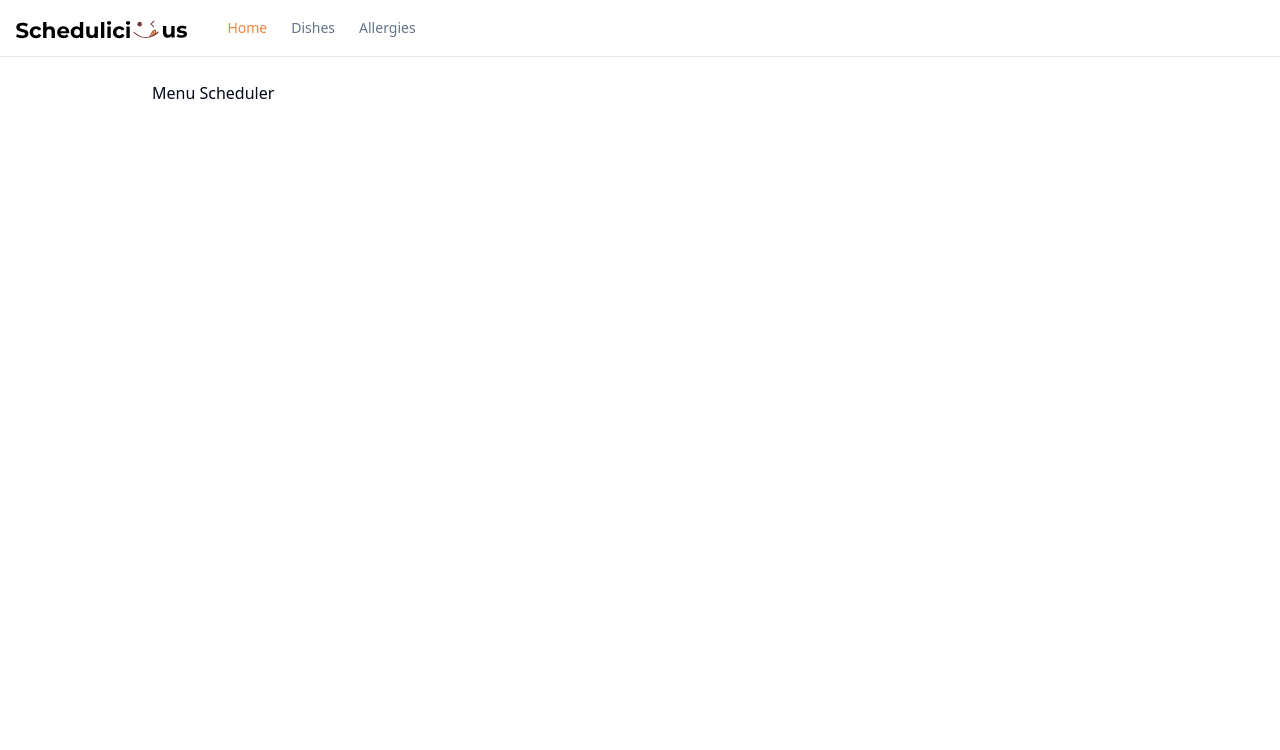
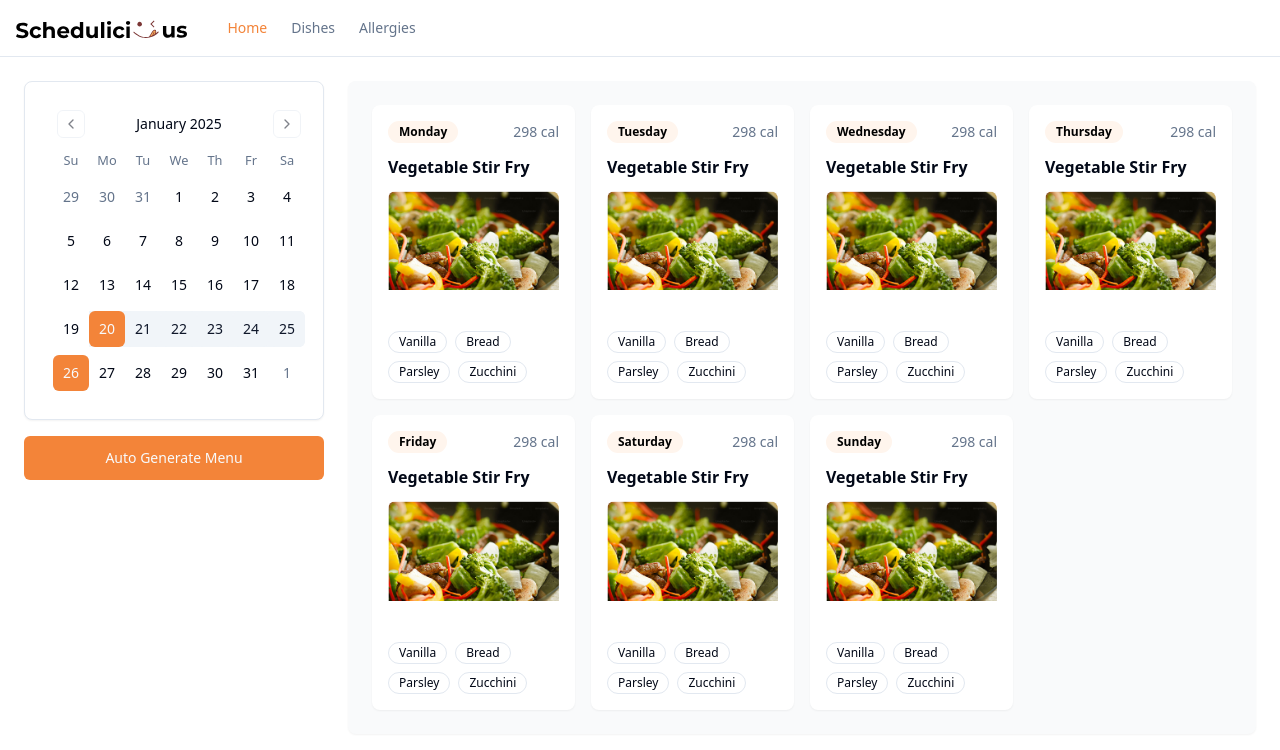
Before and after one commit to chingu-voyages/V53-tier2-team-20, a React (Vite) app: page / in a window 1280 px wide. Shown: the top 750 px of the page. Built offline with nearby package versions, Linux system fonts and the light colour scheme.

Commit message:
feat: add menu scheduler ui

```diff
--- /dev/null
+++ b/src/components/ui/badge.tsx
@@ -0,0 +1,34 @@
+import * as React from 'react';
+import { cva, type VariantProps } from 'class-variance-authority';
+
+import { cn } from '@/lib/utils';
+
+const badgeVariants = cva(
+    'inline-flex items-center rounded-full border px-2.5 py-0.5 text-xs font-semibold transition-colors focus:outline-none focus:ring-2 focus:ring-ring focus:ring-offset-2',
+    {
+        variants: {
+            variant: {
+                default:
+                    'border-transparent bg-primary text-primary-foreground hover:bg-primary/80',
+                secondary:
+                    'border-transparent bg-secondary text-secondary-foreground hover:bg-secondary/80',
+                destructive:
+                    'border-transparent bg-destructive text-destructive-foreground hover:bg-destructive/80',
+                outline: 'text-foreground',
+            },
+        },
+        defaultVariants: {
+            variant: 'default',
+        },
+    }
+);
+
+export interface BadgeProps
+    extends React.HTMLAttributes<HTMLDivElement>,
+        VariantProps<typeof badgeVariants> {}
+
+function Badge({ className, variant, ...props }: BadgeProps) {
+    return <div className={cn(badgeVariants({ variant }), className)} {...props} />;
+}
+
+export { Badge, badgeVariants };
--- a/src/layout/Layout.tsx
+++ b/src/layout/Layout.tsx
@@ -6,7 +6,7 @@ const Layout = () => {
         <div className="min-h-screen flex flex-col">
             <NavBar />
             <main className="flex-grow">
-                <div className="max-w-5xl mx-auto">
+                <div className="max-w-7xl mx-auto">
                     <Outlet />
                 </div>
             </main>
--- a/src/pages/MenuScheduler.tsx
+++ b/src/pages/MenuScheduler.tsx
@@ -1,10 +1,136 @@
-function MenuScheduler() {
+import { Badge } from '@/components/ui/badge';
+import { Button } from '@/components/ui/button';
+import { Calendar } from '@/components/ui/calendar';
+import { Card, CardContent } from '@/components/ui/card';
+import { useState } from 'react';
+// import { MenuItem } from '@/types';
+
+interface MenuItem {
+    name: string;
+    calories: number;
+    ingredients: string[];
+    image: string;
+}
+
+const mockMenu: Record<string, MenuItem> = {
+    Monday: {
+        name: 'Vegetable Stir Fry',
+        calories: 298,
+        ingredients: ['Vanilla', 'Bread', 'Parsley', 'Zucchini'],
+        image: '/menu-placeholder.jpg',
+    },
+    Tuesday: {
+        name: 'Vegetable Stir Fry',
+        calories: 298,
+        ingredients: ['Vanilla', 'Bread', 'Parsley', 'Zucchini'],
+        image: '/menu-placeholder.jpg',
+    },
+    Wednesday: {
+        name: 'Vegetable Stir Fry',
+        calories: 298,
+        ingredients: ['Vanilla', 'Bread', 'Parsley', 'Zucchini'],
+        image: '/menu-placeholder.jpg',
+    },
+    Thursday: {
+        name: 'Vegetable Stir Fry',
+        calories: 298,
+        ingredients: ['Vanilla', 'Bread', 'Parsley', 'Zucchini'],
+        image: '/menu-placeholder.jpg',
+    },
+    Friday: {
+        name: 'Vegetable Stir Fry',
+        calories: 298,
+        ingredients: ['Vanilla', 'Bread', 'Parsley', 'Zucchini'],
+        image: '/menu-placeholder.jpg',
+    },
+    Saturday: {
+        name: 'Vegetable Stir Fry',
+        calories: 298,
+        ingredients: ['Vanilla', 'Bread', 'Parsley', 'Zucchini'],
+        image: '/menu-placeholder.jpg',
+    },
+    Sunday: {
+        name: 'Vegetable Stir Fry',
+        calories: 298,
+        ingredients: ['Vanilla', 'Bread', 'Parsley', 'Zucchini'],
+        image: '/menu-placeholder.jpg',
+    },
+};
+
+function MenuPage() {
+    const [date, setDate] = useState<Date | undefined>(new Date());
     return (
-        <div className="p-6">
-            <h1>Menu Scheduler</h1>
-            {/* Add your menu scheduler content here */}
+        <div className="container p-6">
+            <div className="flex flex-col lg:flex-row gap-6">
+                <div className="lg:w-[300px] space-y-4">
+                    <Card>
+                        <CardContent className="p-4">
+                            <Calendar
+                                mode="range"
+                                selected={
+                                    date
+                                        ? {
+                                              from: date,
+                                              to: new Date(
+                                                  date.getTime() + 6 * 24 * 60 * 60 * 1000
+                                              ),
+                                          }
+                                        : undefined
+                                }
+                                onSelect={(range) => setDate(range?.from)}
+                                numberOfMonths={1}
+                            />
+                        </CardContent>
+                    </Card>
+                    <Button className="w-full" size="lg">
+                        Auto Generate Menu
+                    </Button>
+                </div>
+                <Card className="flex-1  border-0 bg-gray-50">
+                    <CardContent className="p-6 rounded-lg">
+                        <div className="grid grid-cols-1 md:grid-cols-2 lg:grid-cols-3 xl:grid-cols-4 gap-4">
+                            {Object.entries(mockMenu).map(([day, item]) => (
+                                <div key={day} className="bg-white rounded-lg shadow-sm p-4">
+                                    <div className="space-y-3">
+                                        <div className="flex items-center justify-between">
+                                            <Badge
+                                                variant="secondary"
+                                                className="bg-[#FFF5ED] text-black hover:bg-[#FFF5ED]"
+                                            >
+                                                {day}
+                                            </Badge>
+                                            <span className="text-sm text-muted-foreground">
+                                                {item.calories} cal
+                                            </span>
+                                        </div>
+                                        <h3 className="font-semibold">{item.name}</h3>
+                                        <div className="relative rounded-lg aspect-[4/3] overflow-hidden">
+                                            <img
+                                                src={item.image || '/menu-placeholder.jpg'}
+                                                alt={item.name}
+                                                className="object-cover"
+                                            />
+                                        </div>
+                                        <div className="flex flex-wrap gap-2">
+                                            {item.ingredients.map((ingredient) => (
+                                                <Badge
+                                                    key={ingredient}
+                                                    variant="outline"
+                                                    className="bg-white text-xs font-normal"
+                                                >
+                                                    {ingredient}
+                                                </Badge>
+                                            ))}
+                                        </div>
+                                    </div>
+                                </div>
+                            ))}
+                        </div>
+                    </CardContent>
+                </Card>
+            </div>
         </div>
     );
 }
 
-export default MenuScheduler;
+export default MenuPage;
```
Also changed, not shown: src/types/index.ts (+3 -6 lines), public/menu-placeholder.jpg (added).
